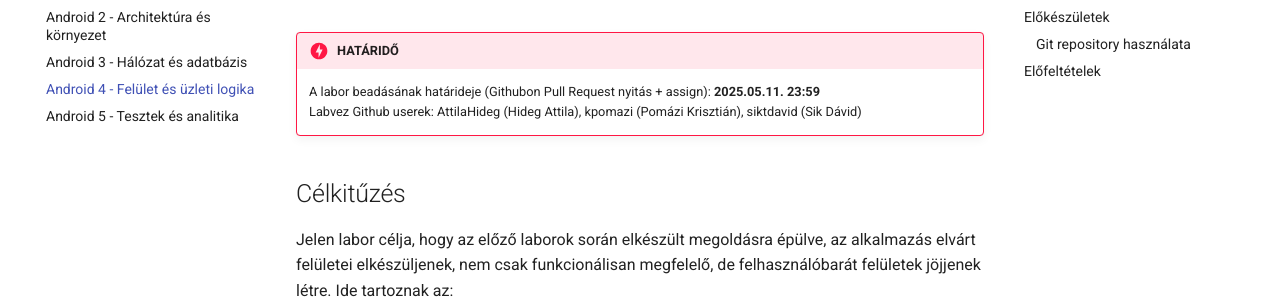
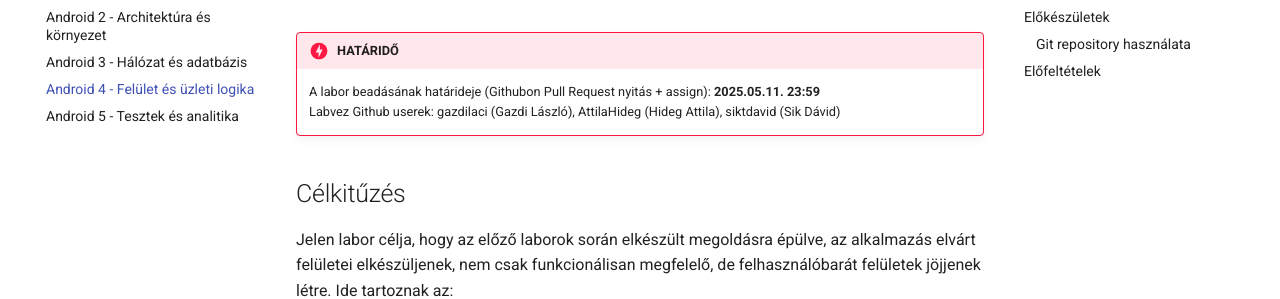
Before and after one commit to VIAUMB02/laborok, an MkDocs documentation site: the page built from docs/android/A04/index.md, in a window 1280 px wide and 900 px high. Shown: the part 196-495 px from the top of the window. Built offline with MkDocs 1.6.1 and Material for MkDocs 9.7.7, drawn with Linux system fonts in a browser that asks for light colours; comment, search, counter and statistics services are not loaded.

Commit message:
Update labvez github users

```diff
--- a/docs/android/A04/index.md
+++ b/docs/android/A04/index.md
@@ -2,7 +2,7 @@
 
 !!!danger "HATÁRIDŐ"
 	A labor beadásának határideje (Githubon Pull Request nyitás + assign): **2025.05.11. 23:59**
-    Labvez Github userek: AttilaHideg (Hideg Attila), kpomazi (Pomázi Krisztián), siktdavid (Sik Dávid)
+    Labvez Github userek: gazdilaci (Gazdi László), AttilaHideg (Hideg Attila), siktdavid (Sik Dávid)
 
 ## Célkitűzés
 
```
Also changed, not shown: docs/android/A01/index.md (+1 -1 lines), docs/android/A02/index.md (+1 -1 lines), docs/android/A03/index.md (+1 -1 lines), docs/android/A05/index.md (+1 -1 lines).
